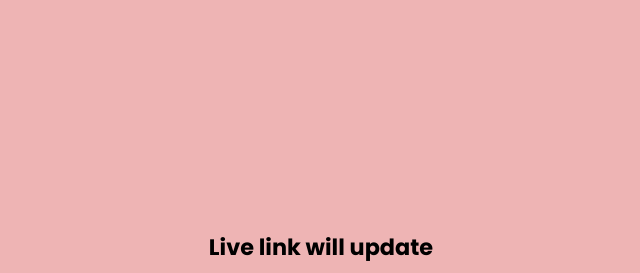
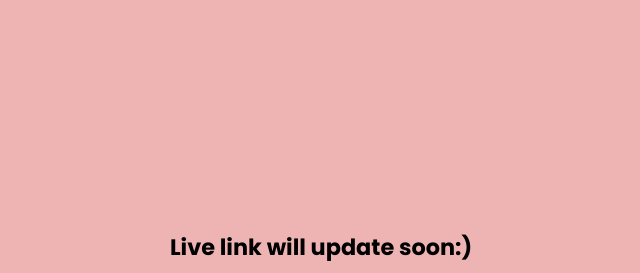
Before and after one commit to proxiee/Karthik-Ka-Chand, a plain HTML site: page livelink.html in a window 1280 px wide. Shown: the part 26-299 px from the top of the page, without its empty margins (319-959 px from the left). Drawn offline with Linux system fonts and the light colour scheme; a web font is replaced by a local one.

Commit message:
Update livelink.html

```diff
--- a/livelink.html
+++ b/livelink.html
@@ -9,7 +9,7 @@
     </style></style>
 <body>
 
-    <h1 style="padding-top :20%; ">Live link will update</h1>
+    <h1 style="padding-top :20%; ">Live link will update soon:)</h1>
     <img style="max-height: 30px;
     max-width: 30px; padding-left: 25%; position: relative;" src="images/play_button.png" alt="">
 </body>
```
